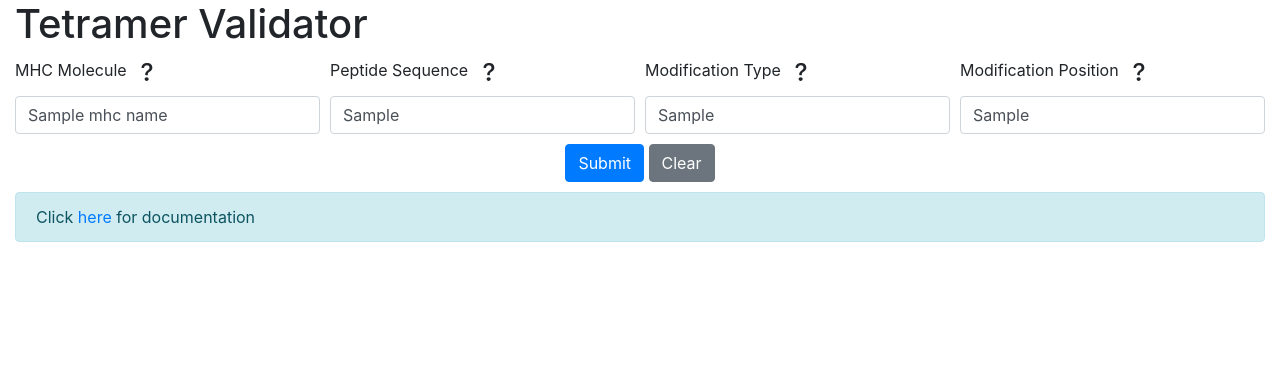
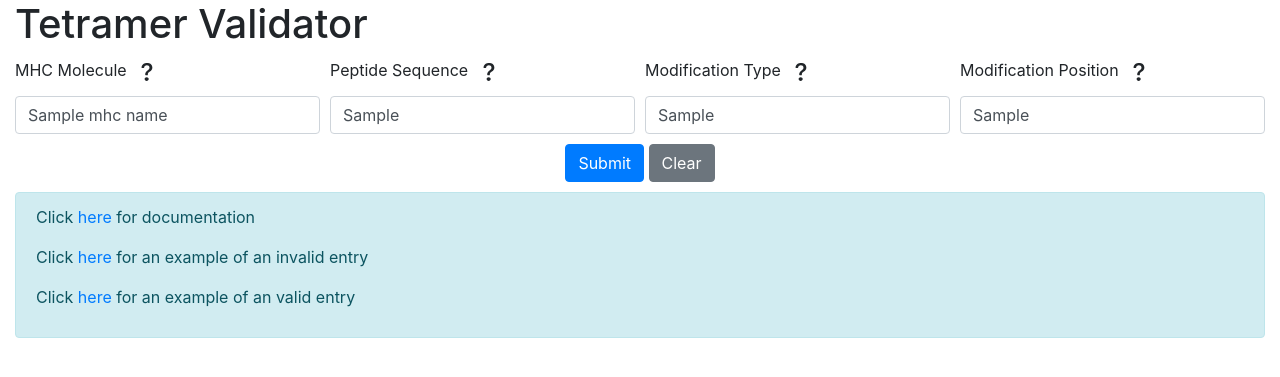
Before and after one commit to IEDB/tetramer-validator, a Flask app: template tetramer_validator/templates/base.html in a window 1280 px wide. Shown: the top 377 px of the page. Run offline with Flask 2, Linux system fonts and the light colour scheme; the template is opened without the code that fills it: most values are stand-ins (such as "Sample title", 1, 10 or a date in 2020); data that the repository does not hold is empty; parts of the project's set-up code (start-up, migrations or seed data) failed here and were passed over; some libraries are stand-ins or nearby versions.

Commit message:
Added links to few examples.

```diff
--- a/tetramer_validator/templates/base.html
+++ b/tetramer_validator/templates/base.html
@@ -28,7 +28,7 @@
         <div class="col" id="MHC_display">
           <label for="MHC Molecule">MHC Molecule
             <span>
-              <svg width="2em" height="2em" viewBox="0 0 16 16" class="bi bi-question" data-toggle="popover" data-trigger="hover" data-content="Enter MHC molecule from prepopulated list. Click <a href='{{(url_for('readme'))}}'> here </a> for documentation" fill="currentColor" xmlns="http://www.w3.org/2000/svg">
+              <svg tabindex="0" width="2em" height="2em" viewBox="0 0 16 16" class="bi bi-question" data-toggle="popover" data-trigger="focus" data-content="Enter MHC molecule from prepopulated list. Click <a href='{{(url_for('readme'))}}'> here </a> for documentation" fill="currentColor" xmlns="http://www.w3.org/2000/svg">
                 <path d="M5.255 5.786a.237.237 0 0 0 .241.247h.825c.138 0 .248-.113.266-.25.09-.656.54-1.134 1.342-1.134.686 0 1.314.343 1.314 1.168 0 .635-.374.927-.965 1.371-.673.489-1.206 1.06-1.168 1.987l.003.217a.25.25 0 0 0 .25.246h.811a.25.25 0 0 0 .25-.25v-.105c0-.718.273-.927 1.01-1.486.609-.463 1.244-.977 1.244-2.056 0-1.511-1.276-2.241-2.673-2.241-1.267 0-2.655.59-2.75 2.286zm1.557 5.763c0 .533.425.927 1.01.927.609 0 1.028-.394 1.028-.927 0-.552-.42-.94-1.029-.94-.584 0-1.009.388-1.009.94z"/>
               </svg>
             </span>
@@ -39,7 +39,7 @@
         <div class="col">
           <label for="Peptide Sequence">Peptide Sequence
             <span>
-              <svg width="2em" height="2em" viewBox="0 0 16 16" class="bi bi-question" data-toggle="popover" data-trigger="hover" data-content="Enter valid amino acid sequence. Click <a href='{{(url_for('readme'))}}'> here </a> for documentation" fill="currentColor" xmlns="http://www.w3.org/2000/svg">
+              <svg tabindex="0" width="2em" height="2em" viewBox="0 0 16 16" class="bi bi-question" data-toggle="popover" data-trigger="focus" data-content="Enter valid amino acid sequence. Click <a href='{{(url_for('readme'))}}'> here </a> for documentation" fill="currentColor" xmlns="http://www.w3.org/2000/svg">
                 <path d="M5.255 5.786a.237.237 0 0 0 .241.247h.825c.138 0 .248-.113.266-.25.09-.656.54-1.134 1.342-1.134.686 0 1.314.343 1.314 1.168 0 .635-.374.927-.965 1.371-.673.489-1.206 1.06-1.168 1.987l.003.217a.25.25 0 0 0 .25.246h.811a.25.25 0 0 0 .25-.25v-.105c0-.718.273-.927 1.01-1.486.609-.463 1.244-.977 1.244-2.056 0-1.511-1.276-2.241-2.673-2.241-1.267 0-2.655.59-2.75 2.286zm1.557 5.763c0 .533.425.927 1.01.927.609 0 1.028-.394 1.028-.927 0-.552-.42-.94-1.029-.94-.584 0-1.009.388-1.009.94z"/>
               </svg>
             </span>
@@ -50,7 +50,7 @@
         <div class="col" id="PTM_display">
           <label for="Modification Type">Modification Type
             <span>
-              <svg width="2em" height="2em" viewBox="0 0 16 16" class="bi bi-question" data-toggle="popover" data-trigger="hover" data-content="Please choose a post-translational type from the prepopulated list. Click <a href='{{(url_for('readme'))}}'> here </a> for documentation" fill="currentColor" xmlns="http://www.w3.org/2000/svg">
+              <svg tabindex="0" width="2em" height="2em" viewBox="0 0 16 16" class="bi bi-question" data-toggle="popover" data-trigger="focus" data-content="Please choose a post-translational type from the prepopulated list. Click <a href='{{(url_for('readme'))}}'> here </a> for documentation" fill="currentColor" xmlns="http://www.w3.org/2000/svg">
                 <path d="M5.255 5.786a.237.237 0 0 0 .241.247h.825c.138 0 .248-.113.266-.25.09-.656.54-1.134 1.342-1.134.686 0 1.314.343 1.314 1.168 0 .635-.374.927-.965 1.371-.673.489-1.206 1.06-1.168 1.987l.003.217a.25.25 0 0 0 .25.246h.811a.25.25 0 0 0 .25-.25v-.105c0-.718.273-.927 1.01-1.486.609-.463 1.244-.977 1.244-2.056 0-1.511-1.276-2.241-2.673-2.241-1.267 0-2.655.59-2.75 2.286zm1.557 5.763c0 .533.425.927 1.01.927.609 0 1.028-.394 1.028-.927 0-.552-.42-.94-1.029-.94-.584 0-1.009.388-1.009.94z"/>
               </svg>
             </span>
@@ -61,7 +61,7 @@
         <div class="col">
           <label for="Modification Position">Modification Position
             <span>
-              <svg width="2em" height="2em" viewBox="0 0 16 16" class="bi bi-question" data-toggle="popover" data-trigger="hover" data-content="Enter a amino acid letter and matching position from peptide sequence. Modification Position field should be a comma separated list of amino acid letter followed by position number (e.g. F1, S10, S300). Click <a href='{{(url_for('readme'))}}'> here </a> for documentation" fill="currentColor" xmlns="http://www.w3.org/2000/svg">
+              <svg tabindex="0" width="2em" height="2em" viewBox="0 0 16 16" class="bi bi-question" data-toggle="popover" data-trigger="focus" data-content="Enter a amino acid letter and matching position from peptide sequence. Modification Position field should be a comma separated list of amino acid letter followed by position number (e.g. F1, S10, S300). Click <a href='{{(url_for('readme'))}}'> here </a> for documentation" fill="currentColor" xmlns="http://www.w3.org/2000/svg">
                 <path d="M5.255 5.786a.237.237 0 0 0 .241.247h.825c.138 0 .248-.113.266-.25.09-.656.54-1.134 1.342-1.134.686 0 1.314.343 1.314 1.168 0 .635-.374.927-.965 1.371-.673.489-1.206 1.06-1.168 1.987l.003.217a.25.25 0 0 0 .25.246h.811a.25.25 0 0 0 .25-.25v-.105c0-.718.273-.927 1.01-1.486.609-.463 1.244-.977 1.244-2.056 0-1.511-1.276-2.241-2.673-2.241-1.267 0-2.655.59-2.75 2.286zm1.557 5.763c0 .533.425.927 1.01.927.609 0 1.028-.394 1.028-.927 0-.552-.42-.94-1.029-.94-.584 0-1.009.388-1.009.94z"/>
               </svg>
             </span>
@@ -114,7 +114,11 @@
       $("input").addClass("is-valid");
     </script>
     {% endif %}
-    <p class="alert alert-info" role="alert"> Click <a href="{{url_for('readme')}}"> here </a> for documentation </p>
+    <div class="alert alert-info" role="alert">
+      <p> Click <a href="{{url_for('readme')}}"> here </a> for documentation </p>
+      <p> Click <a href="?mhc_name=HLA-A*01%3A01&pep_seq=NLVPTM&mod_type=oxidized+residue&mod_pos=M1"> here </a> for an example of an invalid entry </p>
+      <p> Click <a href="?mhc_name=HLA-DRB1*04%3A06&pep_seq=MIVIL&mod_type=formylated+residue&mod_pos=M1"> here </a> for an example of an valid entry </p>
+    </div>
     <!--script>
     if ($("p").hasClass("alert-danger") || $("p").hasClass("alert-success")) {
       var inputs = $("input");
```
